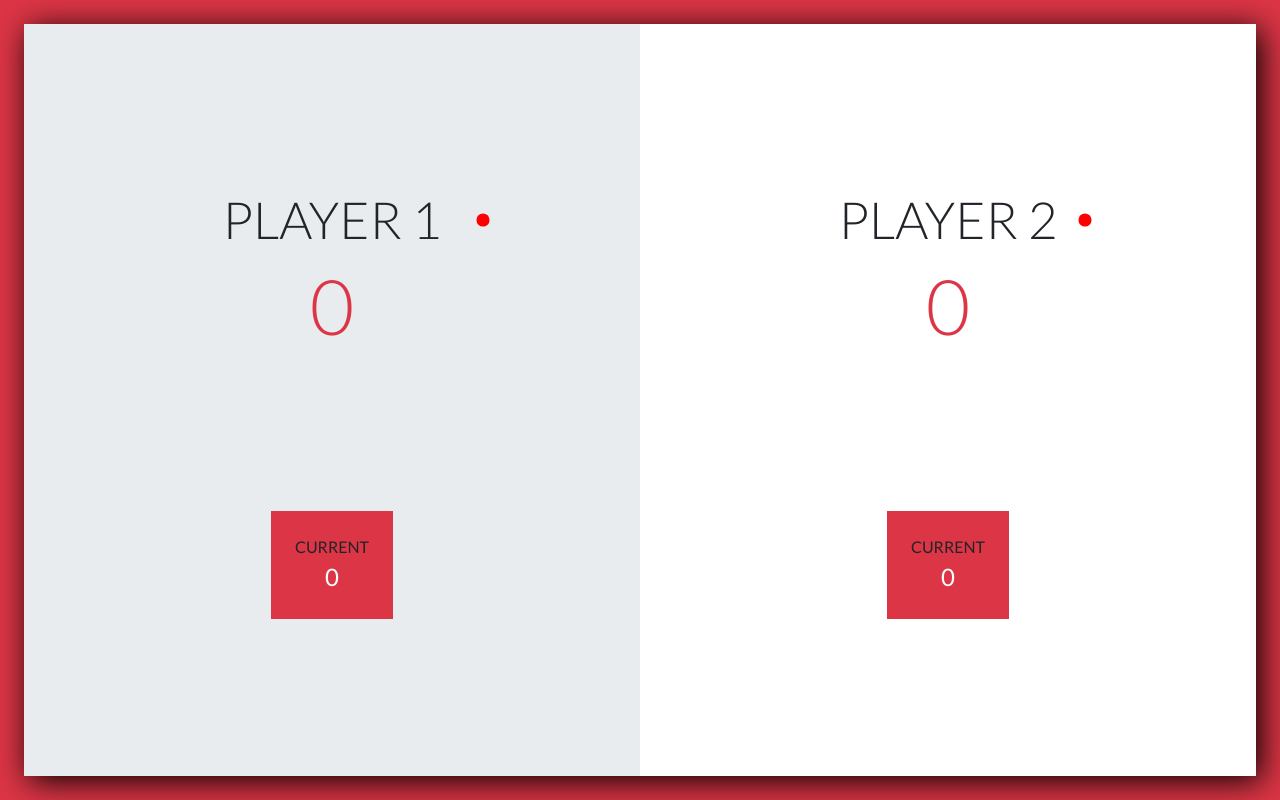
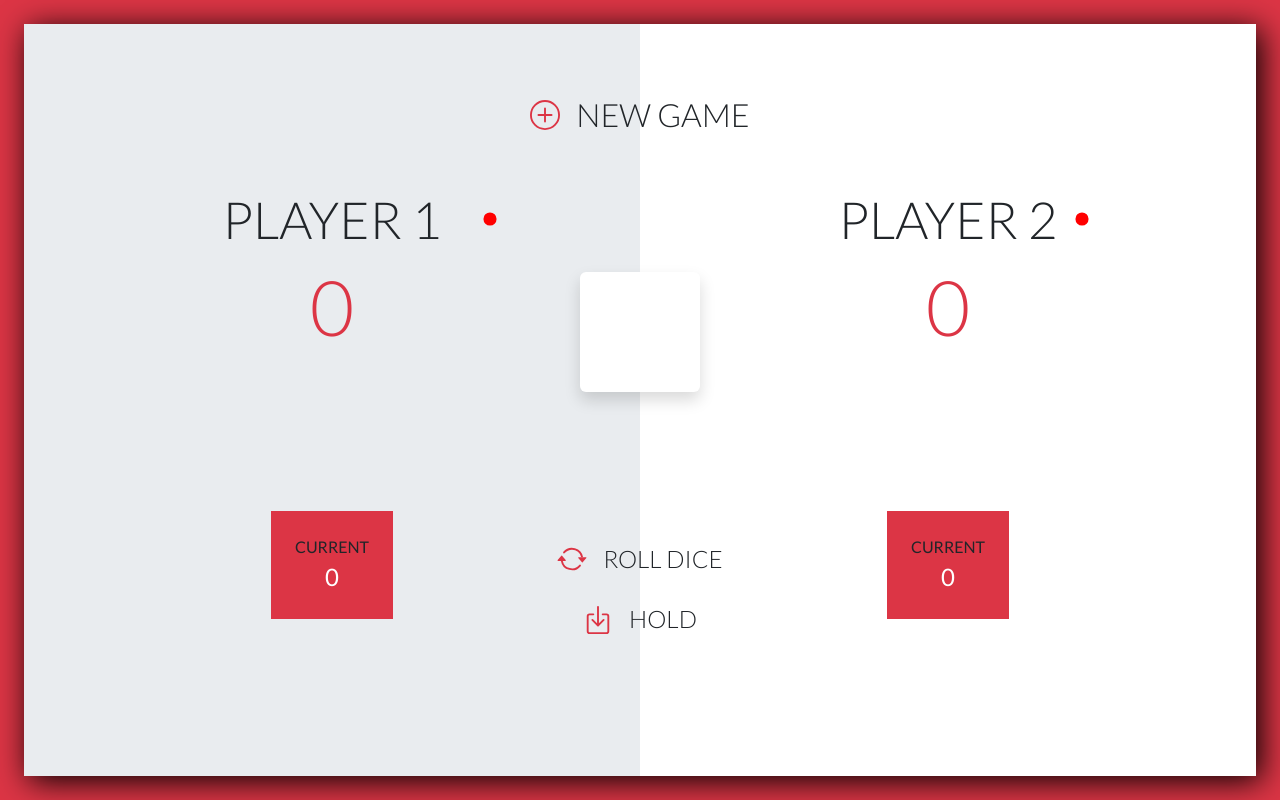
Before and after one commit to DenisPinzin/Game-of-dice, a plain HTML site: page gameOfDice.html in a window 1280 px wide. Drawn offline with Linux system fonts and the light colour scheme.

Commit message:
Add and style the toolbar

```diff
--- a/gameOfDice-style.css
+++ b/gameOfDice-style.css
@@ -4,7 +4,7 @@ body {
 
 /*HIDDEN SCREEN ORIENTATION*/
 
-@media screen and (min-width: 672px) {
+@media screen and (min-width: 50vw) {
   #landscape {
     display: none;
   }
@@ -51,5 +51,17 @@ body {
 #dot2 {
   position: absolute;
   color: red;
-  left: 82%;
+  left: 83%;
 }
+
+/**COMMAND BAR**/
+
+#toolbar {
+  height: 100%;
+}
+
+/**DICE**/
+.dice {
+  height: 120px;
+  width: 120px;
+}
--- a/gameOfDice.html
+++ b/gameOfDice.html
@@ -16,27 +16,33 @@
     <div id="landscape">
         <p class="fs-2">Please turn to landscape</p>
         <div>
-            <svg xmlns="http://www.w3.org/2000/svg" width="16" height="16" fill="currentColor" class="bi bi-phone-fill" viewBox="0 0 16 16">
-                <path d="M3 2a2 2 0 0 1 2-2h6a2 2 0 0 1 2 2v12a2 2 0 0 1-2 2H5a2 2 0 0 1-2-2V2zm6 11a1 1 0 1 0-2 0 1 1 0 0 0 2 0z"/>
-              </svg>
-              <svg xmlns="http://www.w3.org/2000/svg" width="16" height="16" fill="currentColor" class="bi bi-arrow-right" viewBox="0 0 16 16">
-                <path fill-rule="evenodd" d="M1 8a.5.5 0 0 1 .5-.5h11.793l-3.147-3.146a.5.5 0 0 1 .708-.708l4 4a.5.5 0 0 1 0 .708l-4 4a.5.5 0 0 1-.708-.708L13.293 8.5H1.5A.5.5 0 0 1 1 8z"/>
-              </svg>
-              <svg xmlns="http://www.w3.org/2000/svg" width="16" height="16" fill="currentColor" class="bi bi-phone-landscape-fill" viewBox="0 0 16 16">
-                <path d="M2 12.5a2 2 0 0 1-2-2v-6a2 2 0 0 1 2-2h12a2 2 0 0 1 2 2v6a2 2 0 0 1-2 2H2zm11-6a1 1 0 1 0 0 2 1 1 0 0 0 0-2z"/>
-              </svg>
+            <svg xmlns="http://www.w3.org/2000/svg" width="16" height="16" fill="currentColor" class="bi bi-phone-fill"
+                viewBox="0 0 16 16">
+                <path
+                    d="M3 2a2 2 0 0 1 2-2h6a2 2 0 0 1 2 2v12a2 2 0 0 1-2 2H5a2 2 0 0 1-2-2V2zm6 11a1 1 0 1 0-2 0 1 1 0 0 0 2 0z" />
+            </svg>
+            <svg xmlns="http://www.w3.org/2000/svg" width="16" height="16" fill="currentColor" class="bi bi-arrow-right"
+                viewBox="0 0 16 16">
+                <path fill-rule="evenodd"
+                    d="M1 8a.5.5 0 0 1 .5-.5h11.793l-3.147-3.146a.5.5 0 0 1 .708-.708l4 4a.5.5 0 0 1 0 .708l-4 4a.5.5 0 0 1-.708-.708L13.293 8.5H1.5A.5.5 0 0 1 1 8z" />
+            </svg>
+            <svg xmlns="http://www.w3.org/2000/svg" width="16" height="16" fill="currentColor"
+                class="bi bi-phone-landscape-fill" viewBox="0 0 16 16">
+                <path
+                    d="M2 12.5a2 2 0 0 1-2-2v-6a2 2 0 0 1 2-2h12a2 2 0 0 1 2 2v6a2 2 0 0 1-2 2H2zm11-6a1 1 0 1 0 0 2 1 1 0 0 0 0-2z" />
+            </svg>
         </div>
 
     </div>
 
-    <main class="p-4 bg-danger vw-100 vh-100">
-        <section class="d-flex justify-content-center w-100 h-100" style="box-shadow: 5px 5px 30px black;">
+    <main class="p-4 bg-danger vw-100 vh-100 container-fluid d-flex justify-content-center align-items-center">
+        <section class="d-flex justify-content-center w-100 h-100 position-relative" style="box-shadow: 5px 5px 30px black;">
 
             <!--PLAYER 1-->
 
             <div class="bg-body-secondary w-50 h-100 d-flex flex-column justify-content-evenly align-items-center">
                 <div class="d-flex flex-column justify-content-center align-items-center">
-                    <div class="container-fluid d-flex flex-column justify-content-around align-items-center">
+                    <div class="d-flex flex-column justify-content-around align-items-center">
                         <div class="pSize" style="width: 50%!;">
                             PLAYER 1
                         </div>
@@ -61,7 +67,7 @@
 
             <div class="bg-white w-50 h-100 d-flex flex-column justify-content-evenly align-items-center">
                 <div class="d-flex flex-column justify-content-center align-items-center">
-                    <div class="container-fluid d-flex flex-column justify-content-around align-items-center">
+                    <div class="d-flex flex-column justify-content-around align-items-center">
                         <div class="pSize" style="width: 50%!;">
                             PLAYER 2
                         </div>
@@ -82,7 +88,53 @@
                 </div>
             </div>
 
+
+            <!--COMMAND BAR-->
+            <div class="z-2 position-absolute d-flex flex-column justify-content-around align-items-center" id="toolbar">
+                <div class="fs-2 fw-light d-flex align-items-center w-100 justify-content-evenly" id="newGame">
+                    <div class="me-3 text-danger d-flex justify-content-center align-items-center">
+                        <svg xmlns="http://www.w3.org/2000/svg" width="30" height="30" fill="currentColor"
+                        class="bi bi-plus-circle" viewBox="0 0 16 16">
+                        <path d="M8 15A7 7 0 1 1 8 1a7 7 0 0 1 0 14zm0 1A8 8 0 1 0 8 0a8 8 0 0 0 0 16z" />
+                        <path
+                            d="M8 4a.5.5 0 0 1 .5.5v3h3a.5.5 0 0 1 0 1h-3v3a.5.5 0 0 1-1 0v-3h-3a.5.5 0 0 1 0-1h3v-3A.5.5 0 0 1 8 4z" />
+                    </svg>
+                    </div>
+
+                    NEW GAME
+                </div>
+                <!--DICE-->
+                <div class="dice bg-white rounded shadow ">
+
+                </div>
+                <div class="mb-5 mt-2 d-flex flex-column align-items-center">
+                    <div class="mb-2 p-2 fs-4 d-flex align-items-center w-100 justify-content-evenly fw-light" id="rollDice">
+                        <div class="me-3 text-danger d-flex justify-content-center align-items-center">
+                            <svg xmlns="http://www.w3.org/2000/svg" width="30" height="30" fill="currentColor" class="bi bi-arrow-repeat" viewBox="0 0 16 16">
+                                <path d="M11.534 7h3.932a.25.25 0 0 1 .192.41l-1.966 2.36a.25.25 0 0 1-.384 0l-1.966-2.36a.25.25 0 0 1 .192-.41zm-11 2h3.932a.25.25 0 0 0 .192-.41L2.692 6.23a.25.25 0 0 0-.384 0L.342 8.59A.25.25 0 0 0 .534 9z"/>
+                                <path fill-rule="evenodd" d="M8 3c-1.552 0-2.94.707-3.857 1.818a.5.5 0 1 1-.771-.636A6.002 6.002 0 0 1 13.917 7H12.9A5.002 5.002 0 0 0 8 3zM3.1 9a5.002 5.002 0 0 0 8.757 2.182.5.5 0 1 1 .771.636A6.002 6.002 0 0 1 2.083 9H3.1z"/>
+                              </svg>
+                        </div>
+
+                           ROLL DICE
+                     </div>
+                     <div class="mt-2 pb-4 fs-4 d-flex align-items-center w-100 justify-content-center fw-light" id="hold">
+                        <div class="text-danger me-3 d-flex justify-content-center align-items-center">
+                        <svg xmlns="http://www.w3.org/2000/svg" width="30" height="30" fill="currentColor" class="bi bi-box-arrow-in-down" viewBox="0 0 16 16">
+                            <path fill-rule="evenodd" d="M3.5 6a.5.5 0 0 0-.5.5v8a.5.5 0 0 0 .5.5h9a.5.5 0 0 0 .5-.5v-8a.5.5 0 0 0-.5-.5h-2a.5.5 0 0 1 0-1h2A1.5 1.5 0 0 1 14 6.5v8a1.5 1.5 0 0 1-1.5 1.5h-9A1.5 1.5 0 0 1 2 14.5v-8A1.5 1.5 0 0 1 3.5 5h2a.5.5 0 0 1 0 1h-2z"/>
+                            <path fill-rule="evenodd" d="M7.646 11.854a.5.5 0 0 0 .708 0l3-3a.5.5 0 0 0-.708-.708L8.5 10.293V1.5a.5.5 0 0 0-1 0v8.793L5.354 8.146a.5.5 0 1 0-.708.708l3 3z"/>
+                          </svg>
+                        </div>
+                           HOLD
+                     </div>
+                </div>
+
+
+            </div>
+
         </section>
+
+
 
     </main>
 
```
